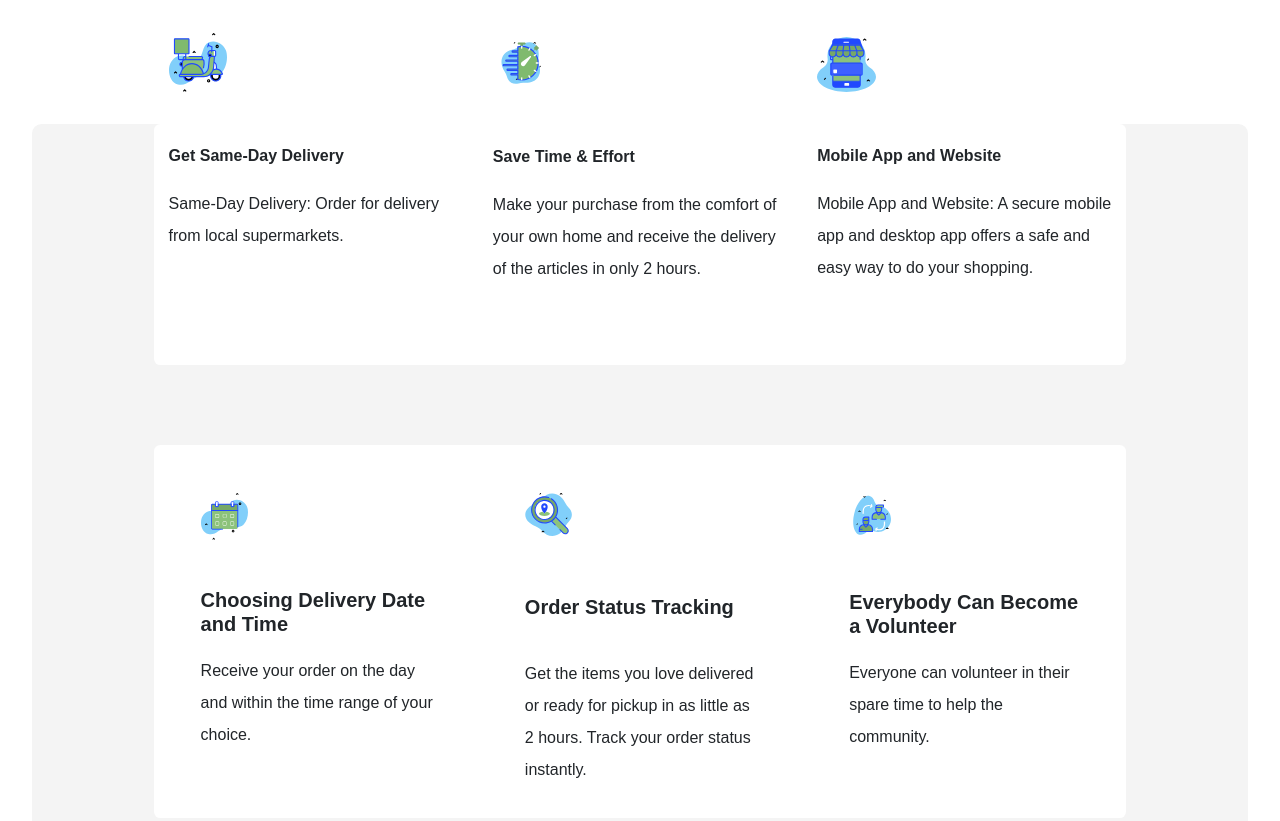
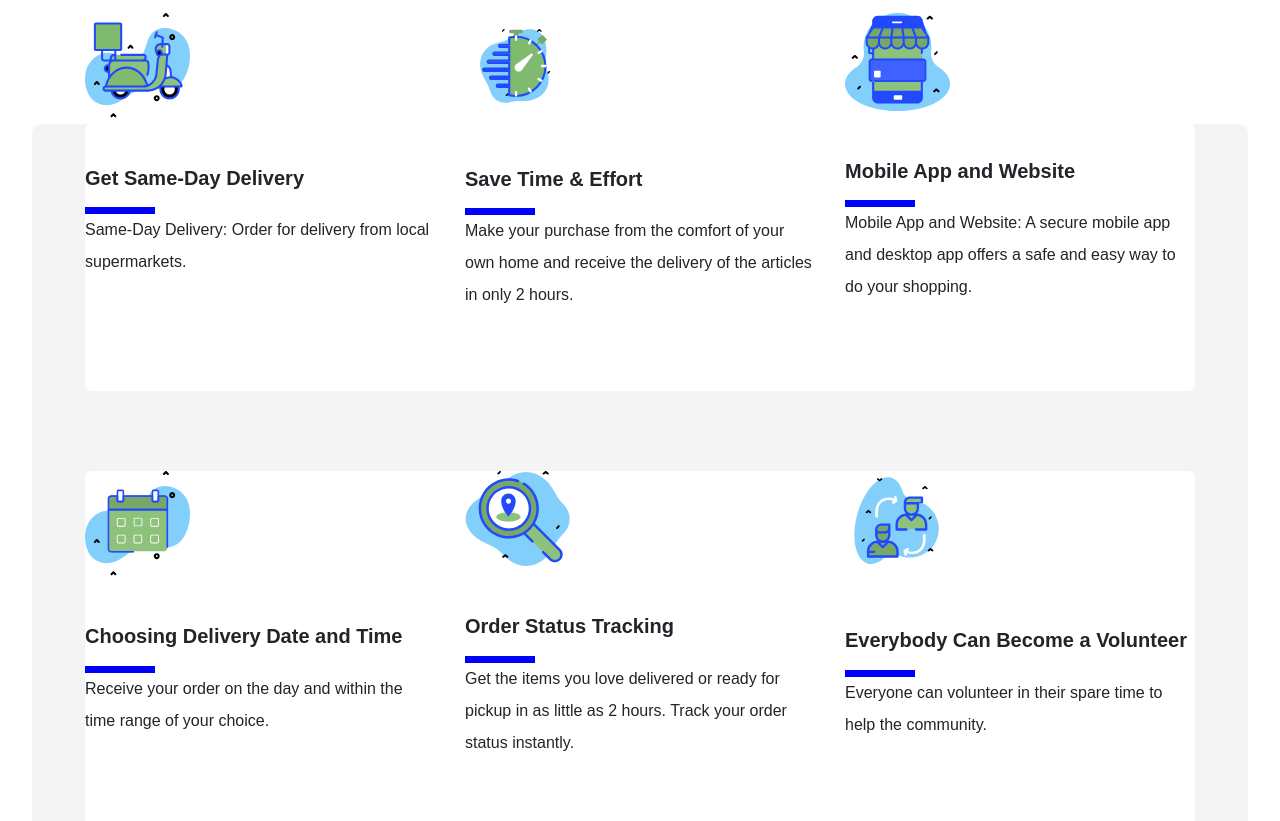
Before and after one commit to HacerSalman/Bootstrap, a plain HTML site: page index.html in a window 1280 px wide. Shown: the part 1000-1821 px from the top of the page. Drawn offline with nearby package versions, Linux system fonts and the light colour scheme.

Commit message:
update style of features and workflow parts

```diff
--- a/index.html
+++ b/index.html
@@ -90,7 +90,8 @@
 
   <!-- Features menu -->
   <section class="menu-background">
-    <div class="container features-container">
+    <section class="container">
+      <div class="features-container">
         <div class="row">
           <div class="col">
             <div class="features-title">
@@ -100,10 +101,10 @@
           </div>
         </div>
         <div class="row features-container-items">
-        <div class="col-sm mt-1">
+          <div class="col-sm">
             <div class="features-row">
               <img src="images/delivery.svg"/>
-            <p class="features-row-title">Get Same-Day Delivery</h5>
+              <h5 class="features-row-title">Get Same-Day Delivery</h5>
               <div class="blue-line"></div>
               <p>
                 Same-Day Delivery: Order for delivery from local supermarkets.
@@ -111,10 +112,10 @@
             </div>
           </div>
 
-        <div class="col-sm mt-1">
+          <div class="col-sm">
             <div class="features-row">
               <img src="images/savetime.svg"/>
-            <p class="features-row-title">Save Time & Effort</h5>
+              <h5 class="features-row-title">Save Time & Effort</h5>
               <div class="blue-line"></div>
               <p>
                 Make your purchase from the comfort of your own home and receive
@@ -122,10 +123,10 @@
               </p>
             </div>
           </div>
-        <div class="col-sm mt-2">
+          <div class="col-sm">
             <div class="features-row">
               <img src="images/mobileapp.svg"/>
-            <p class="features-row-title">Mobile App and Website</h5>
+              <h5 class="features-row-title">Mobile App and Website</h5>
               <div class="blue-line"></div>
               <p>
                 Mobile App and Website: A secure mobile app and desktop app
@@ -136,12 +137,12 @@
         </div>
       </div>
 
-    <div class="container features-second-container">
+      <div class="features-container">
         <div class="row">
           <div class="col-sm">
-          <div class="features-second-row">
+            <div class="features-row">
               <img src="images/calendar.svg" />
-            <h5>Choosing Delivery Date and Time</h5>
+              <h5 class="features-row-title">Choosing Delivery Date and Time</h5>
               <div class="blue-line"></div>
               <p>
                 Receive your order on the day and within the time range of your
@@ -150,9 +151,9 @@
             </div>
           </div>
           <div class="col-sm">
-          <div class="features-second-row">
+            <div class="features-row">
               <img src="images/orderstatus.svg"/>
-            <h5 class="order-status-title">Order Status Tracking</h5>
+              <h5 class="features-row-title">Order Status Tracking</h5>
               <div class="blue-line"></div>
               <p>
                 Get the items you love delivered or ready for pickup in as
@@ -161,9 +162,9 @@
             </div>
           </div>
           <div class="col-sm">
-          <div class="features-second-row">
+            <div class="features-row">
               <img src="images/volunteer.svg"/>
-            <h5>Everybody Can Become a Volunteer</h5>
+              <h5 class="features-row-title">Everybody Can Become a Volunteer</h5>
               <div class="blue-line"></div>
               <p>
                 Everyone can volunteer in their spare time to help the
@@ -173,8 +174,11 @@
           </div>
         </div>
       </div>
+    </section>
+
 
      <!-- Workflow-->
+     <section class="container">
       <div class="workflow-title">
         <div class="green-rectangle"></div>
         <h2>Workflow</h2>
@@ -207,5 +211,7 @@
         </div>
       </div>
      </section>
+
+  </section>
 </body>
 </html>
--- a/style.css
+++ b/style.css
@@ -121,23 +121,12 @@ nav {
   height: 100%;
 }
 
-.blue-line {
-  margin-top: 1rem;
-  border-top: 0.3rem var(--dark-blue);
-  width: 20%;
-}
 
 .green-rectangle {
   border-radius: 0.25rem;
   max-height: 3rem;
   margin-right: 1rem;
   border: 0.56rem var(--main-green) solid;
-}
-
-
-.left-blue-border {
-  border-left: 0.5rem var(--dark-blue) solid;
-  max-height: 4rem;
 }
 
 .features-container {
@@ -147,7 +136,6 @@ nav {
   border-radius: 0.4rem;
   background-color: var(--white);
   padding-bottom: 4rem;
-  width: 80%;
 }
 
 .features-title {
@@ -160,17 +148,13 @@ nav {
   margin-top: -20%;
 }
 
-
-.features-row {
-  max-width: 100%;
-}
-
-.features-row > img {
-  max-width: 20%;
+.features-row > img{
+  max-height: 30%;
+  max-width: 30%;
 }
 
 .features-row-title{
-  font-weight: 800;
+  font-weight: 700;
   margin-top: 3rem;
 }
 
@@ -184,45 +168,20 @@ nav {
   background-color: var(--main-white);
 }
 
-.features-second-container {
-  border: #fff;
-  margin-bottom: 6rem;
-  width: 80%;
-  line-height: 2rem;
-  border-radius: 0.4rem;
-  background-color: var(--white);
+.border-green-rectangle {
+  border-left: 0.5rem var(--border-green) solid;
 }
 
-.features-second-row {
-  margin:2rem;
-  width: 80%;
-}
-.features-second-row > img {
-  margin-top: 1rem;
-  width: 20%;
-}
-.features-second-row > h5 {
-  margin-top: 3rem;
-  font-weight: 800;
-}
-.features-second-row > p {
-  margin-top: 1.2rem;
-}
-
-.order-status-title {
-  padding-bottom: 1.25rem;
-  padding-top: 0.7rem;
-}
-
-.border-green-rectangle {
-  border-left: 0.5rem var(--border-green) solid;
+.blue-line{
+  margin-top:5%;
+  border-top:0.45rem blue solid;
+  max-width: 20%;
 }
 
 /*Workflow*/
 
 .workflow-title {
   display:flex;
-  margin-left: 20%;
   font-size: 4rem;
   font-weight: 700;
   color: var(--dark-blue);
@@ -237,8 +196,7 @@ nav {
 }
 
 .workflow-image > img {
-  width: 80%;
-  padding-left: 10rem;
+  width: 100%;
 }
 
 /*Media Queries*/
@@ -247,7 +205,6 @@ nav {
   .everybody-volunteer-title {
     max-width: 50%;
     font-weight: 500;
-    color: var(--main-white);
     line-height: 2rem;
     font-size: 1.5rem;
   }
@@ -261,7 +218,6 @@ nav {
   .everybody-volunteer-title {
     max-width: 40%;
     font-weight: 400;
-    color: var(--main-white);
     line-height: 2rem;
     font-size: 1rem;
   }
```
Lines whose indentation alone changed are shown as unchanged.
